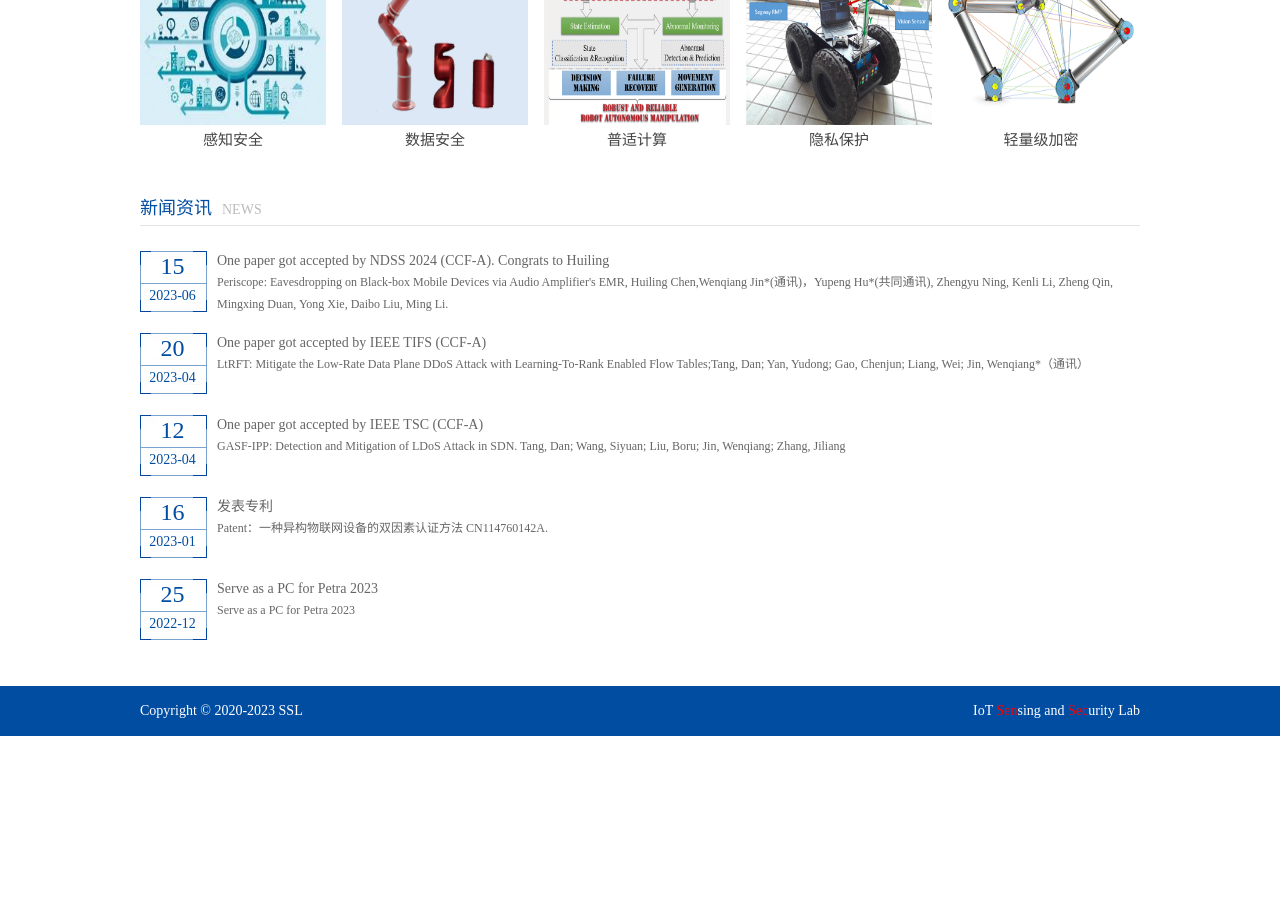
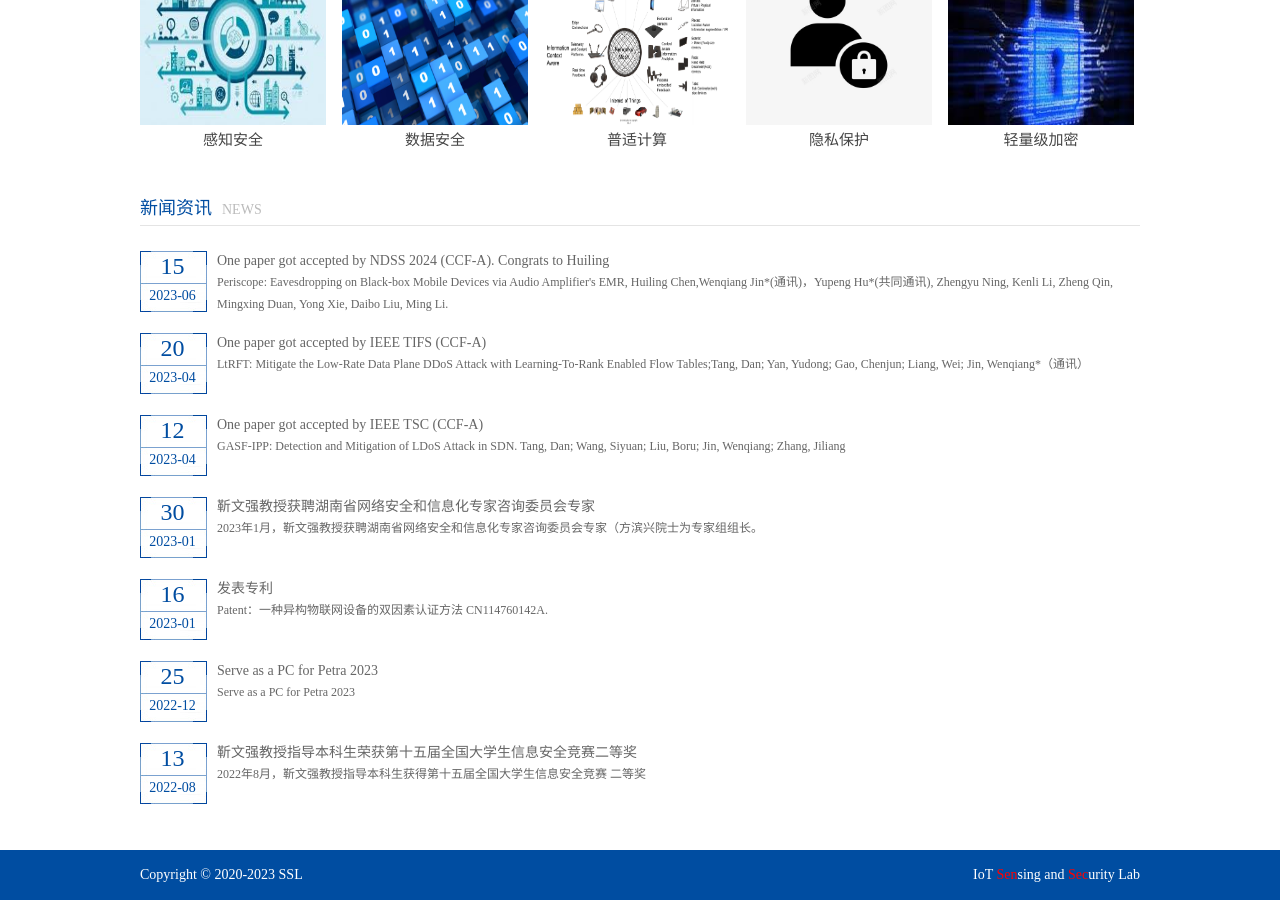
Before and after one commit to senseclab/senseclab.github.io, a Jekyll site: the page built from index.html, in a window 1280 px wide and 900 px high, scrolled down 1039 px. Built offline with Jekyll 4.4.1, drawn with Linux system fonts in a browser that asks for light colours; before the commit the page ends 1775 px from its top, so only the background shows below that.

Commit message:
index.html

```diff
--- a/index.html
+++ b/index.html
@@ -69,25 +69,25 @@ jQuery(".main_img_c").slide({mainCell:".bd ul",effect:"leftLoop",autoPlay:true,d
           </li>
           <li class="tran_all">
             <a class="tran_all">
-              <img src="/images/research/module-climbing.jpg" alt="数据安全">
+              <img src="/images/research/data-security.jpg" alt="数据安全">
               <p class="pt">数据安全</p>
             </a>
           </li>
           <li class="tran_all">
             <a class="tran_all">
-              <img src="/images/research/human-robotics.jpg" alt="普适计算">
+              <img src="/images/research/ubiquitous-computing.png" alt="普适计算">
               <p class="pt">普适计算</p>
             </a>
           </li>
           <li class="tran_all">
             <a class="tran_all">
-              <img src="/images/research/slam.jpg" alt="隐私保护">
+              <img src="/images/research/privacy-protection.jpg" alt="隐私保护">
               <p class="pt">隐私保护</p>
             </a>
           </li>
           <li class="tran_all">
             <a class="tran_all">
-              <img src="/images/research/intelligent-industry.jpg" alt="轻量级加密">
+              <img src="/images/research/lite-encryption.jpg" alt="轻量级加密">
               <p class="pt">轻量级加密</p>
             </a>
           </li>
@@ -137,6 +137,17 @@ jQuery(".main_img_c").slide({mainCell:".bd ul",effect:"leftLoop",autoPlay:true,d
 
           <li class="li">
             <div class="date">
+              <p class="day"><a style="color:#004da1">30</a></p>
+              <span class="month"><a style="color:#004da1">2023-01</a></span>
+            </div>
+            <div class="text">
+              <h3 style="overflow: hidden;text-overflow: ellipsis;white-space: nowrap;"><a>靳文强教授获聘湖南省网络安全和信息化专家咨询委员会专家</a></h3>
+              <p><a>2023年1月，靳文强教授获聘湖南省网络安全和信息化专家咨询委员会专家（方滨兴院士为专家组组长。</a></p>
+            </div>
+          </li>
+
+          <li class="li">
+            <div class="date">
               <p class="day"><a style="color:#004da1">16</a></p>
               <span class="month"><a style="color:#004da1">2023-01</a></span>
             </div>
@@ -157,6 +168,17 @@ jQuery(".main_img_c").slide({mainCell:".bd ul",effect:"leftLoop",autoPlay:true,d
             </div>
           </li>
 
+          <li class="li">
+            <div class="date">
+              <p class="day"><a style="color:#004da1">13</a></p>
+              <span class="month"><a style="color:#004da1">2022-08</a></span>
+            </div>
+            <div class="text">
+              <h3 style="overflow: hidden;text-overflow: ellipsis;white-space: nowrap;"><a>靳文强教授指导本科生荣获第十五届全国大学生信息安全竞赛二等奖</a></h3>
+              <p><a>2022年8月，靳文强教授指导本科生获得第十五届全国大学生信息安全竞赛 二等奖</a></p>
+            </div>
+          </li>
+
         </ul>
       </div>
     </div>
```
Also changed, not shown: images/research/data-security.jpg (added), images/research/human-robotics.jpg (deleted), images/research/lite-encryption.jpg (added), images/research/module-climbing.jpg (deleted), images/research/privacy-protection.jpg (added), images/research/slam.jpg (deleted), images/research/soft-robotics.jpg (deleted), images/research/ubiquitous-computing.png (added).
